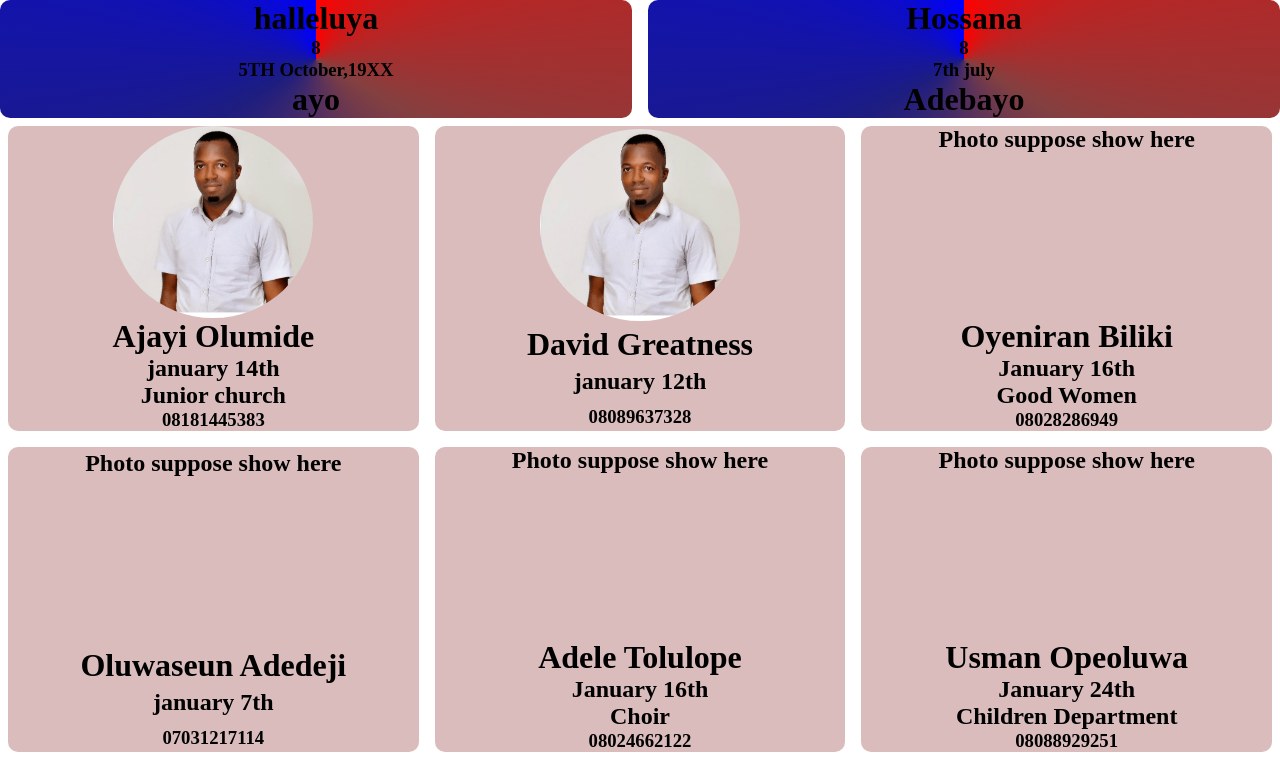
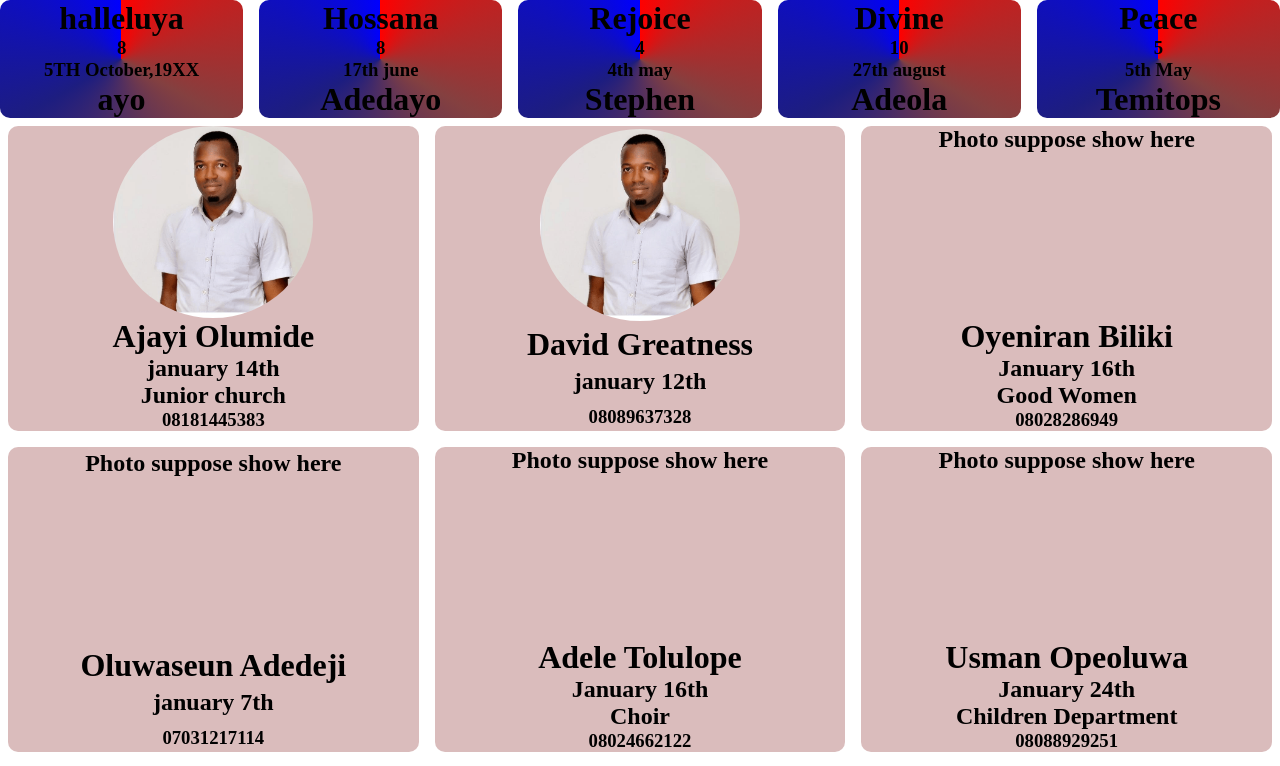
Before and after one commit to Codekazuki/40daysofreact, a React (Create React App) app: page / in a window 1280 px wide. Shown: the top 766 px of the page. Built offline with nearby package versions, Linux system fonts and the light colour scheme.

Commit message:
data update

```diff
--- a/src/Testing/card/CardList.js
+++ b/src/Testing/card/CardList.js
@@ -11,13 +11,29 @@ const details = [
   {
     phrase: "Hossana",
     num: "8",
-    name: "Adebayo",
-    date: "7th july",
+    name: "Adedayo",
+    date: "17th june",
+  },
+  {
+    phrase: "Rejoice",
+    num: "4",
+    name: "Stephen",
+    date: "4th may",
+  },
+  {
+    phrase: "Divine",
+    num: "10",
+    name: "Adeola",
+    date: "27th august",
+  },
+  {
+    phrase: "Peace",
+    num: "5",
+    name: "Temitops",
+    date: "5th May",
   },
 ];
 
-// these are the props ==>
-// name, phrase, num, date
 const CardList = () => {
   const cardList = details.map((item) => {
     return (
```
